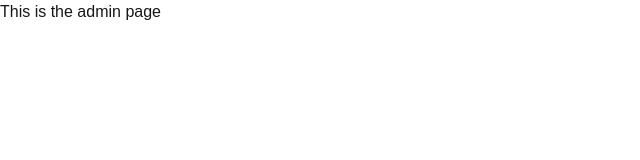
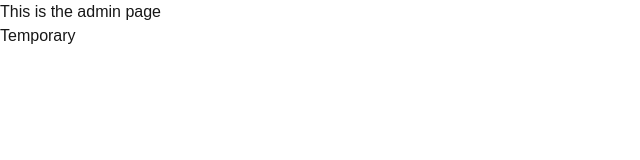
Before and after one commit to sanjeevshah1/Hamro-Events, a Next.js app: page /Admin in a window 1280 px wide. Shown: the top 160 px of the page, without its empty margins (0-640 px from the left). Built offline with nearby package versions, Linux system fonts and the light colour scheme.

Commit message:
admin page 2

```diff
--- a/src/app/Admin/page.tsx
+++ b/src/app/Admin/page.tsx
@@ -1,7 +1,9 @@
 
 const page = () => {
   return (
-    <div>This is the admin page</div>
+    <div>This is the admin page
+        <p>Temporary</p>
+    </div>
   )
 }
 
```
